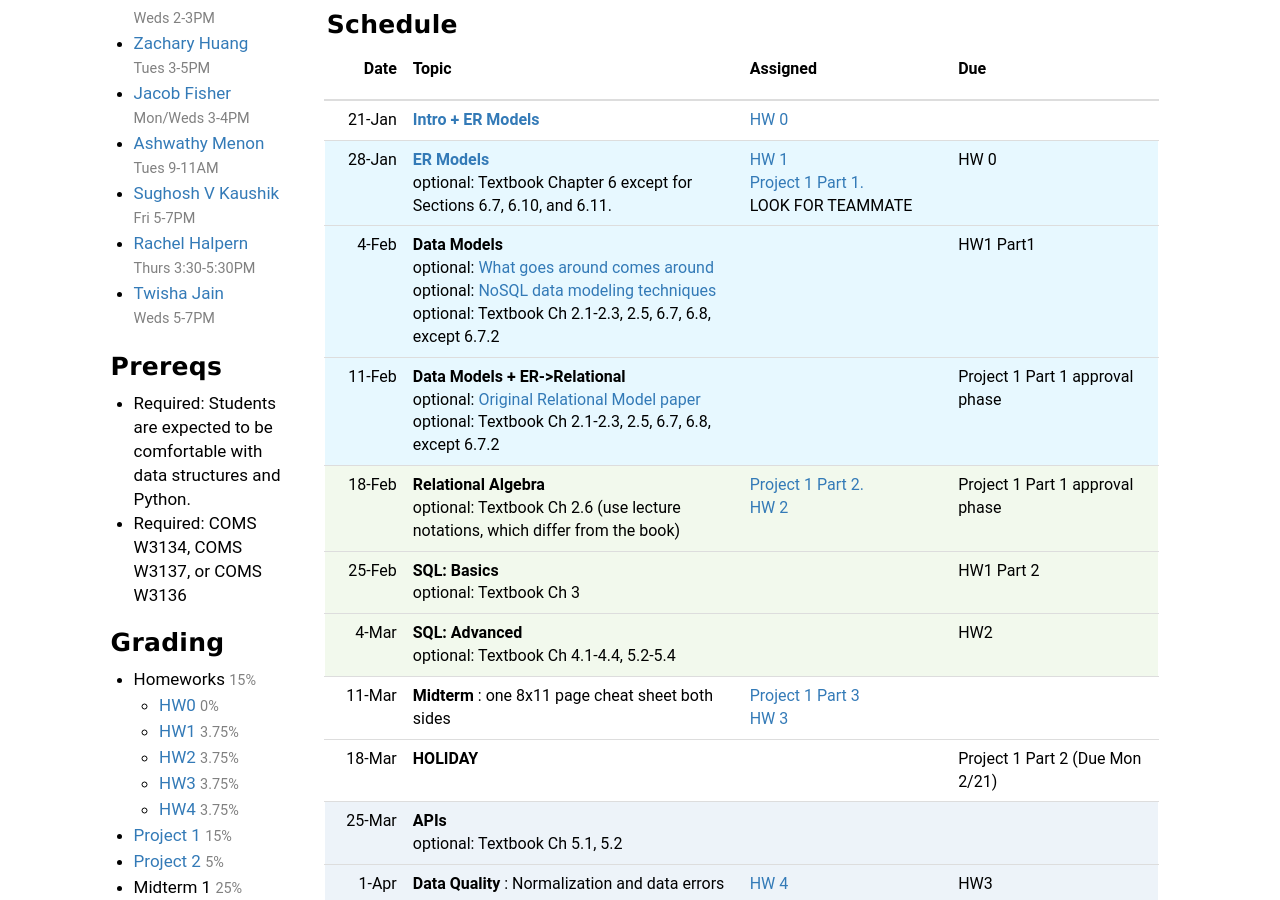
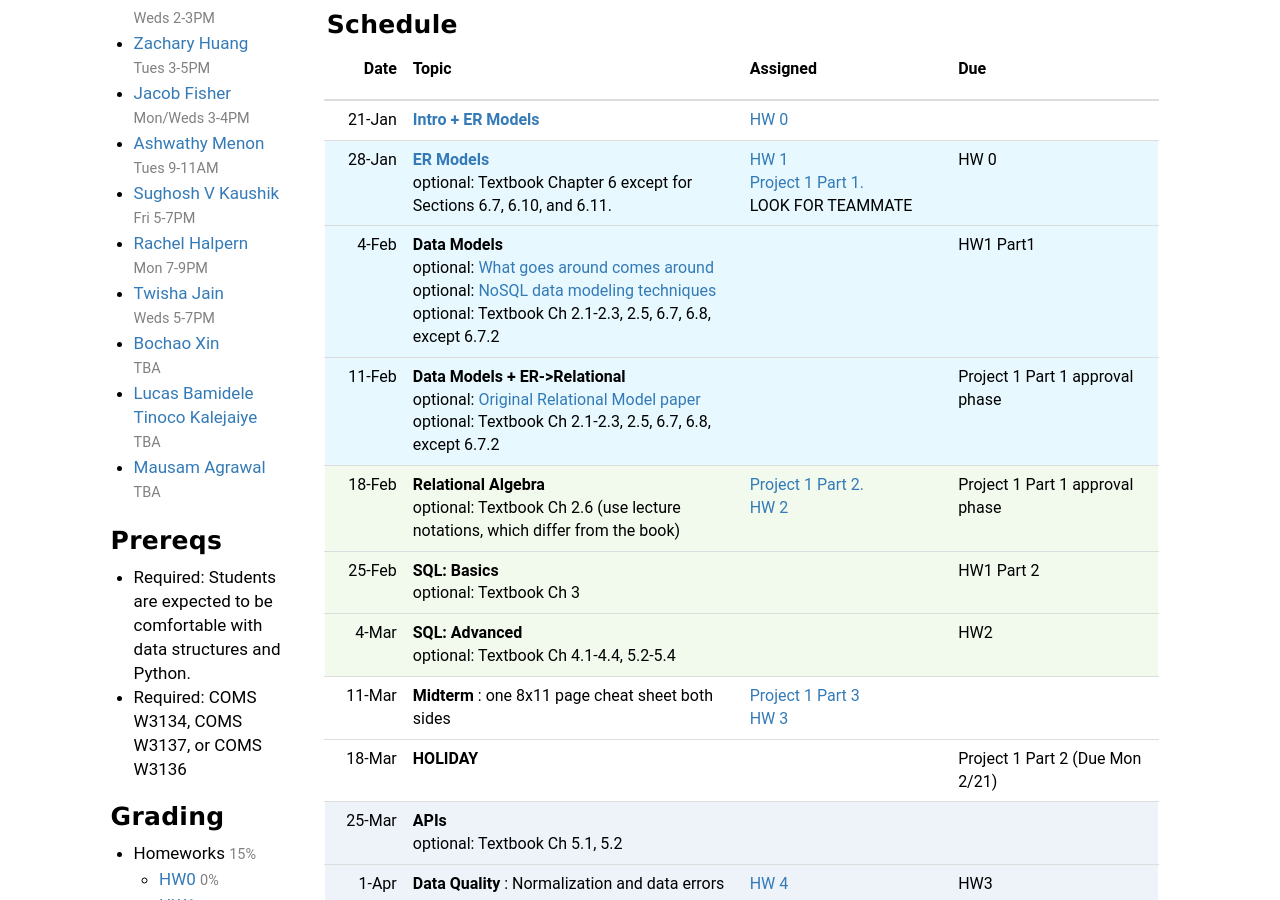
Before and after one commit to Kitatine/w4111.github.io, a Jekyll site: the page built from index.md, in a window 1280 px wide and 900 px high, scrolled down 476 px. Built offline with Jekyll 4.4.1, drawn with Linux system fonts in a browser that asks for light colours.

Commit message:
Update index_left.md

```diff
--- a/_includes/index_left.md
+++ b/_includes/index_left.md
@@ -22,9 +22,16 @@
 * [Sughosh V Kaushik](#)
   <small>Fri 5-7PM</small>
 * [Rachel Halpern](#)
-  <small>Thurs 3:30-5:30PM</small>
+  <small>Mon 7-9PM</small>
 * [Twisha Jain](#)
   <small>Weds 5-7PM</small>
+* [Bochao Xin](#)
+  <small>TBA</small>
+* [Lucas Bamidele Tinoco Kalejaiye](#)
+  <small>TBA</small>
+* [Mausam Agrawal](#)
+  <small>TBA</small>
+
 
 
 
```
